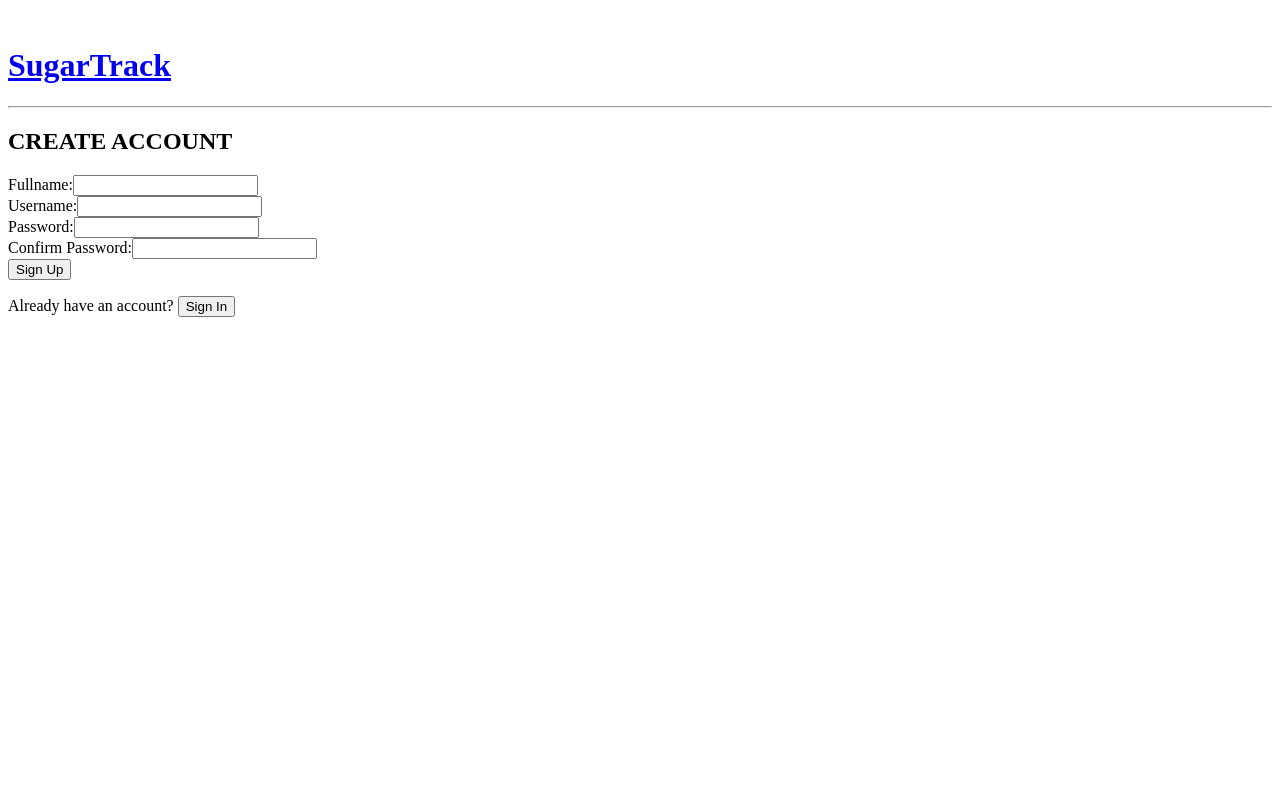
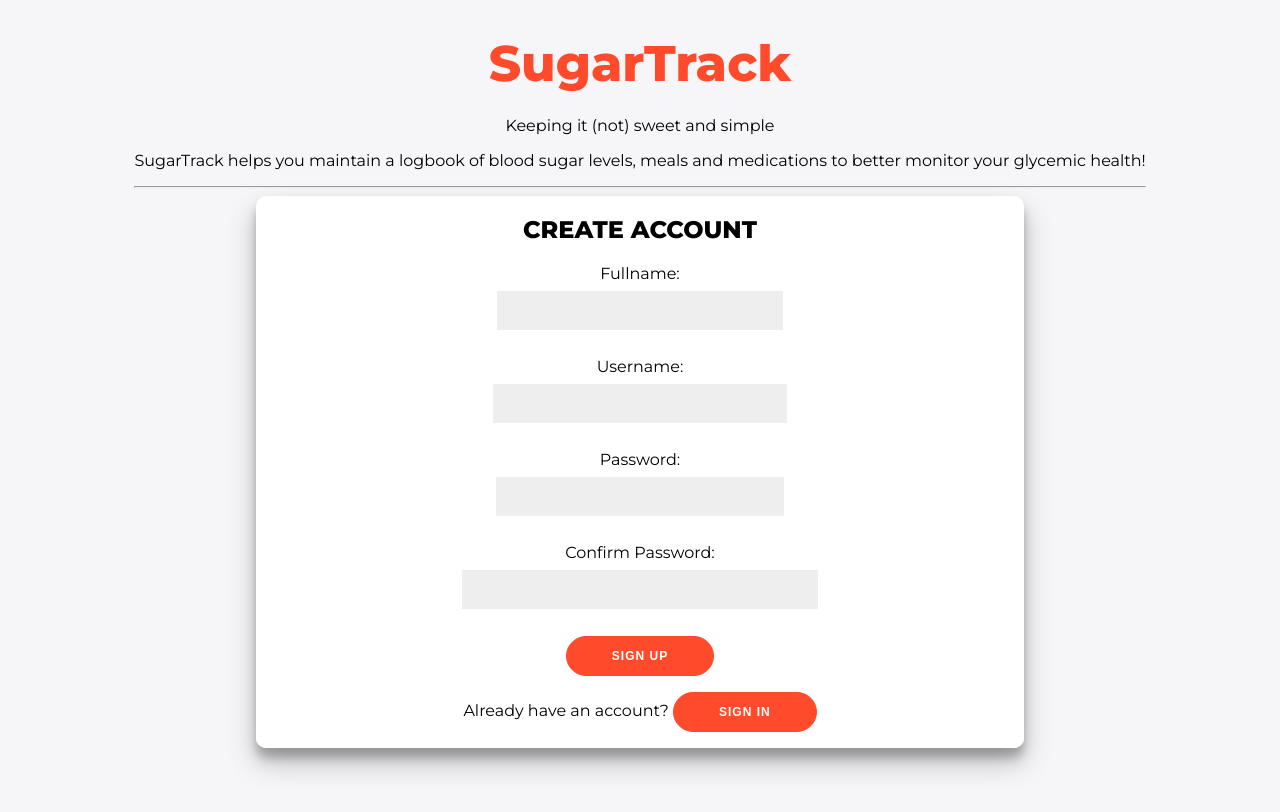
Before and after one commit to MeetPatel89/sugar-track-client, a React (Create React App) app: page /logbook in a window 1280 px wide. Shown: the top 812 px of the page. Built offline with nearby package versions, Linux system fonts and the light colour scheme.

Commit message:
add styling for sign-up and sign-in forms

```diff
--- /dev/null
+++ b/src/App.css
@@ -0,0 +1,83 @@
+@import url('https://fonts.googleapis.com/css?family=Montserrat:400,800');
+
+* {
+	box-sizing: border-box;
+}
+
+body {
+	background: #f6f5f7;
+	display: flex;
+	justify-content: center;
+	align-items: center;
+	flex-direction: column;
+	font-family: 'Montserrat', sans-serif;
+	height: 100vh;
+	margin: -20px 0 50px;
+}
+
+h2 {
+	text-align: center;
+}
+
+button {
+	border-radius: 20px;
+	border: 1px solid #FF4B2B;
+	background-color: #FF4B2B;
+	color: #FFFFFF;
+	font-size: 12px;
+	font-weight: bold;
+	padding: 12px 45px;
+	letter-spacing: 1px;
+	text-transform: uppercase;
+	transition: transform 80ms ease-in;
+}
+
+button:hover {
+    cursor: pointer;
+}
+
+button:active {
+	transform: scale(0.95);
+}
+
+button:focus {
+    outline: none;
+
+}
+
+button.ghost {
+	background-color: transparent;
+	border-color: #FFFFFF;
+}
+
+form {
+	background-color: #FFFFFF;
+	display: flex;
+	align-items: center;
+	justify-content: center;
+	flex-direction: column;
+	padding: 0 50px;
+	height: 100%;
+	text-align: center;
+}
+
+input {
+	background-color: #eee;
+	border: none;
+	padding: 12px 15px;
+	margin: 8px 0;
+	width: 100%;
+}
+
+.container {
+    background-color: #fff;
+    border-radius: 10px;
+    box-shadow: 0 14px 28px rgba(0,0,0,0.25),
+            0 10px 10px rgba(0,0,0,0.22);
+            position: relative;
+            overflow: hidden;
+            width: 768px;
+            max-width: 100%;
+            min-height: 480px;
+            margin: auto;
+}
--- a/src/App.js
+++ b/src/App.js
@@ -11,6 +11,7 @@ import SugarLog from './SugarLog/SugarLog';
 import MedicationsLog from './MedicationsLog/MedicationsLog';
 import MealsLog from './MealsLog/MealsLog';
 import Nav from './Nav/Nav';
+import './App.css';
 
 export default class App extends Component {
   render() {
--- /dev/null
+++ b/src/Header/Header.css
@@ -0,0 +1,11 @@
+.logo {
+    text-align: center;
+
+}
+
+#header {
+    font-size: 50px;
+    color: #FF4B2B;
+    text-decoration-line: none;
+
+}
--- a/src/Header/Header.js
+++ b/src/Header/Header.js
@@ -1,6 +1,7 @@
 import React, { Component } from 'react';
 import { Link } from 'react-router-dom';
 import SignIn from '../SignIn/SignIn';
+import './Header.css';
 
 export default class Header extends Component {
 
@@ -21,13 +22,15 @@ export default class Header extends Component {
         let welcomeMsg;
     if (this.props.user) {
         welcomeMsg = <p>Welcome {this.props.user}</p>
+    } else {
+        welcomeMsg = <><p>Keeping it (not) sweet and simple</p><p> SugarTrack helps you maintain a logbook of blood sugar levels, meals and medications to better monitor your glycemic health! </p></>
     }
 
         return (
             <>
-            <header role="banner">
-            <br/>
-            <h1><Link to='/'>SugarTrack</Link></h1>
+            <header className="logo">
+
+            <h1><Link to='/' id="header">SugarTrack</Link></h1>
             {welcomeMsg}
 
             <hr/>
--- a/src/SignIn/SignIn.js
+++ b/src/SignIn/SignIn.js
@@ -66,8 +66,11 @@ export default class SignIn extends Component {
             ?
             (<>
                 <Header/>
-                <section className="log-in">
-                    <h2>PLEASE SIGN IN</h2>
+
+
+                <div class="container">
+                <div className="form-container sign-in-container">
+                <h2>PLEASE SIGN IN</h2>
                     <form onSubmit={this.handleSubmit}>
                         <label>
                             Username:
@@ -83,7 +86,8 @@ export default class SignIn extends Component {
                         <p>Don't have an account <button type="submit" onClick={this.handleClick}>Sign up</button></p>
                     </form>
                     {this.state.error}
-                </section>
+                </div>
+                </div>
              </>)
              :
             <HomePage user={this.state.username} isLogged={this.state.isLogged} id={this.state.id} />
--- a/src/SignUp/SignUp.js
+++ b/src/SignUp/SignUp.js
@@ -90,7 +90,9 @@ export default class SignUp extends Component {
                     ?
                     <>
                     <Header/>
-                    <section className="sign-up">
+
+                    <div class="container">
+                    <div className="form-container sign-up-container">
                     <h2>CREATE ACCOUNT</h2>
                     <form onSubmit={this.handleSubmit}>
                         <label>
@@ -115,13 +117,14 @@ export default class SignUp extends Component {
                         <br/>
 
                         <button type="submit">Sign Up</button>
-                    </form>
-                    <div>
                         <p>Already have an account? <button type="submit" onClick={this.handleClick}>Sign In</button></p>
                         {this.state.error}
+                    </form>
+
                     </div>
 
-                </section>
+
+                </div>
                  </>
 
                 : <SignIn/>}
```
